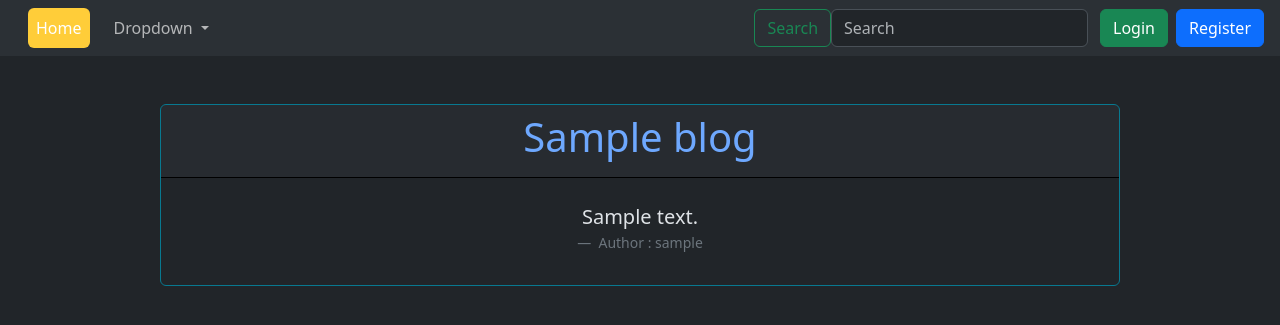
After one commit to Project-Abhinav/Django-Project, a Django app: template Bloggers/blog/templates/read_blog.html in a window 1280 px wide. The commit adds this page. Shown: the top 325 px of the page. Run offline with Django 5.2, Linux system fonts and the light colour scheme; the template is opened without the code that fills it: most values are stand-ins (such as "Sample title", 1, 10 or a date in 2020); data that the repository does not hold is empty; parts of the project's set-up code (start-up, migrations or seed data) failed here and were passed over; some libraries are stand-ins or nearby versions.

```diff
--- a/Bloggers/blog/forms.py
+++ b/Bloggers/blog/forms.py
@@ -8,7 +8,7 @@ class Blog_Form(forms.ModelForm):
 
     class Meta:
         model = Blog
-        fields = ("text","image")
+        fields = ("title","text","image")
 
 
 class User_registration(UserCreationForm):
--- a/Bloggers/blog/models.py
+++ b/Bloggers/blog/models.py
@@ -9,7 +9,8 @@ from django.contrib.auth.models import User
 class Blog (models.Model):
 
     user = models.ForeignKey(User,on_delete=models.CASCADE)
-    text = models.TextField(max_length=300)
+    title = models.CharField(max_length=200)
+    text = models.TextField(max_length=2000)
     image = models.ImageField(upload_to='photos/',blank=True ,null = True)
     created_at = models.DateTimeField(auto_now_add=True)
     updated_at = models.DateTimeField(auto_now=True)
--- /dev/null
+++ b/Bloggers/blog/templates/read_blog.html
@@ -0,0 +1,37 @@
+
+{% extends "layout.html" %}
+
+
+{% block title %}
+Hello World
+{% endblock %}
+
+
+{% block content %}
+
+
+    <div class = "d-flex justify-content-center mt-5">
+        <div class="card border border-info-subtle w-75">
+            <div class="card-header text-center text-primary-emphasis border-bottom border-black p-2 mb-2">
+             <h1>{{blog.title}}</h1>
+            </div>
+            <div class="card-body text-center">
+                <figure>
+                    <blockquote class="blockquote">
+                    <p>{{blog.text}}</p>
+                    </blockquote>
+                    <figcaption class="blockquote-footer">
+                        Author : {{blog.user.username}}
+                    </figcaption>
+                </figure>
+          </div>
+        </div>
+
+    </div>
+
+
+
+
+
+
+{% endblock %}
--- a/Bloggers/blog/urls.py
+++ b/Bloggers/blog/urls.py
@@ -4,14 +4,15 @@ from . import views
 
 
 urlpatterns = [
+
     path("",views.blog_list ,name='blog_list'),
     path("create/",views.blog_create ,name='blog_create'),
     path("<int:blog_id>edit/",views.blog_edit ,name='blog_edit'),
     path("<int:blog_id>delete/",views.blog_delete ,name='blog_delete'),
     path('register/', views.register, name='register'),
     path('login/', views.login_view, name='login'),
-
-    path('logout/', views.logout_view, name='logout')
+    path('logout/', views.logout_view, name='logout'),
+    path('<int:blog_id>read_blog/', views.read_blog, name='read_blog')
 
 
 ]
--- a/Bloggers/templates/layout.html
+++ b/Bloggers/templates/layout.html
@@ -18,7 +18,7 @@
 
     <nav class="navbar navbar-expand-lg bg-body-tertiary">
         <div class="container-fluid">
-        <a class="navbar-brand" href="#">Navbar</a>
+        <a class="navbar-brand" href="#"></a>
         <button class="navbar-toggler" type="button" data-bs-toggle="collapse" data-bs-target="#navbarSupportedContent" aria-controls="navbarSupportedContent" aria-expanded="false" aria-label="Toggle navigation">
             <span class="navbar-toggler-icon"></span>
         </button>
@@ -28,7 +28,7 @@
           <a class="nav-link active btn btn-warning" aria-current="page" href="{% url 'blog_list' %}">Home</a>
         </li>
         <li class="nav-item">
-          <a class="nav-link" href="#">Link</a>
+          <a class="nav-link" href="#"></a>
         </li>
         <li class="nav-item dropdown">
           <a class="nav-link dropdown-toggle" href="#" role="button" data-bs-toggle="dropdown" aria-expanded="false">
@@ -42,12 +42,12 @@
           </ul>
         </li>
         <li class="nav-item">
-          <a class="nav-link disabled" aria-disabled="true">Disabled</a>
+          <a class="nav-link disabled" aria-disabled="true"></a>
         </li>
           </ul>
         <form class="d-flex" role="search">
-        <input class="form-control me-2" type="search" placeholder="Search" aria-label="Search"/>
-        <button class="btn btn-outline-success" type="submit">Search</button>
+        <button class="btn btn-outline-success" method ='get' action = {% url 'blog_list' %} type="submit">Search</button>
+         <input type="text" name="q" class="form-control me-2" placeholder="Search" aria-label="Search" placeholder="Search..." value="{{ query|default:'' }}">
         </form>
         {% if user.is_authenticated %}
         <form  method="post" action={%  url 'logout' %}>
```
Also changed, not shown: Bloggers/blog/templates/blog_list.html (+9 -8 lines), Bloggers/blog/views.py (+16 -3 lines), Bloggers/blog/templates/search_results.html (added), Bloggers/media/photos/pexels-nadiye-odabasi-3668408-10529037_IQlcpKw.jpg (added), Bloggers/media/photos/pexels-pixabay-2363_eQfMTqg.jpg (added), Bloggers/media/photos/pexels-umkreisel-app-1269805.jpg (added).
